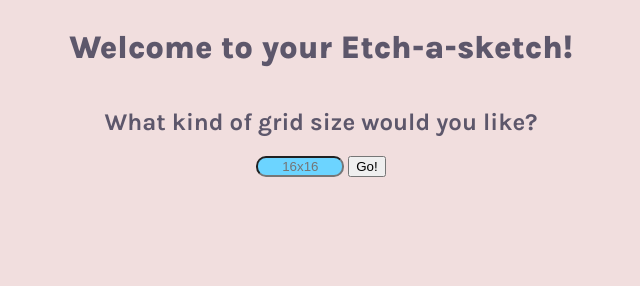
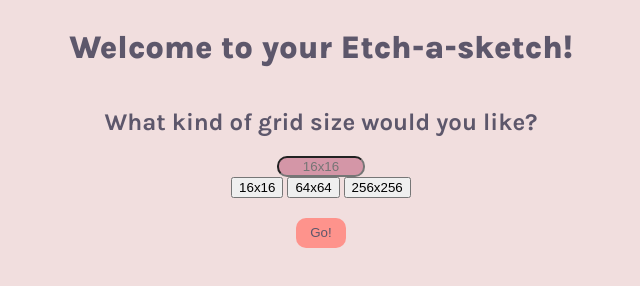
Before and after one commit to Vixtyg/odin-etch-a-sketch, a plain HTML site: page index.html in a window 1280 px wide. Shown: the whole page, without its empty margins (319-959 px from the left). Drawn offline with Linux system fonts and the light colour scheme.

Commit message:
first commit. Added UI styling but no jscript

```diff
--- a/index.html
+++ b/index.html
@@ -12,10 +12,22 @@
             <h2 id="header-description">
                 What kind of grid size would you like?
             </h2>
-            <form>
-                <input name="grid-size" type="text" inputmode="numeric" placeholder="16x16" spellcheck="false">
-                <button id="go-button">Go!</button>
-            </form>
+            <div id = "input-size">
+                <input name="grid-size" type="text" inputmode="numeric"
+                 placeholder="16x16" spellcheck="false" autocomplete="off">
+               <div id="button-suggestion-row">
+                    <button>
+                        16x16
+                    </button>
+                    <button>
+                        64x64
+                    </button>
+                    <button>
+                        256x256
+                    </button>
+               </div>
+                 <button id="go-button">Go!</button>
+            </div>
         </div>
     </body>
 
--- a/style.css
+++ b/style.css
@@ -16,9 +16,18 @@ input{
     justify-content: center;
     width: 80px;
     border-radius: 10px;
-    background-color: #6CD4FF;
+    background-color: #D496A7;
     color: #5D576B;
     caret-color: #5D576B;
+}
+#go-button{
+    background-color: #FE938C;
+    border-radius: 10px;
+    height: 30px;
+    width: 50px;
+    margin-top: 20px;
+    border: 0px;
+    color: #5D576B;
 }
 #header-text{
     animation: fade-in 0.7s ease-out forwards;
@@ -33,6 +42,13 @@ input{
     align-items: center;
     flex-direction: column;
 }
+#input-size{
+    display: flex;
+    flex-direction: column;
+    align-items: center;
+    opacity: 0;
+    animation: fade-in-up 0.8s ease-out forwards 1.2s;
+}
 @keyframes fade-in {
     from{
         transform: translateY(-40%);
@@ -43,3 +59,13 @@ input{
         opacity: 1;
     }
 }
+@keyframes fade-in-up {
+     from{
+        transform: translateY(40%);
+        opacity: 0;
+    }
+    to{
+        transform: translateY(0%);
+        opacity: 1;
+    }
+}
```
